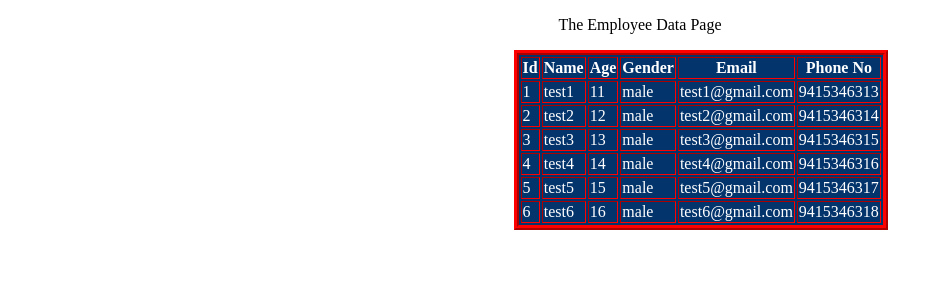
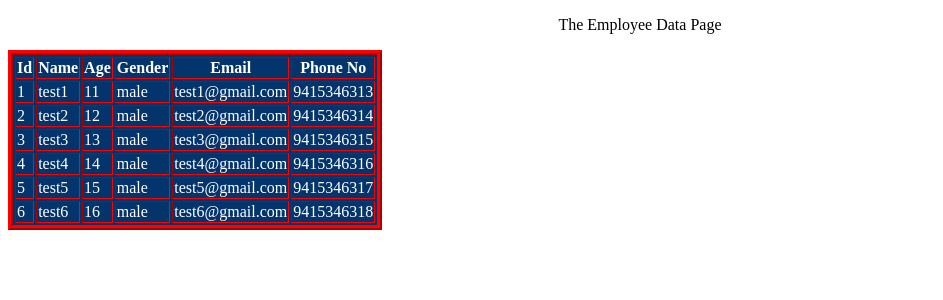
Before and after one commit to malay16/React_LoginPage, a React app: page /EmployeePage in a window 1280 px wide. Shown: the top 300 px of the page, without its empty margins (0-943 px from the left). Built offline with nearby package versions, Linux system fonts and the light colour scheme.

Commit message:
message added

```diff
--- a/src/component/Output/Employee.js
+++ b/src/component/Output/Employee.js
@@ -6,7 +6,7 @@ class Employee extends Component {
 
         console.log(this.props.usersData)
         return (<div>
-            <table border={4} style={{ border:'ridge 5px red' , backgroundColor:'#04346c', color:'#FFF' ,marginLeft:'40%'}}>
+            <table border={4} style={{ border:'ridge 5px red' , backgroundColor:'#04346c', color:'#FFF' ,marginLeft:'40color%'}}>
                 <thead >
                     <tr>
                         <th>Id</th>
```
